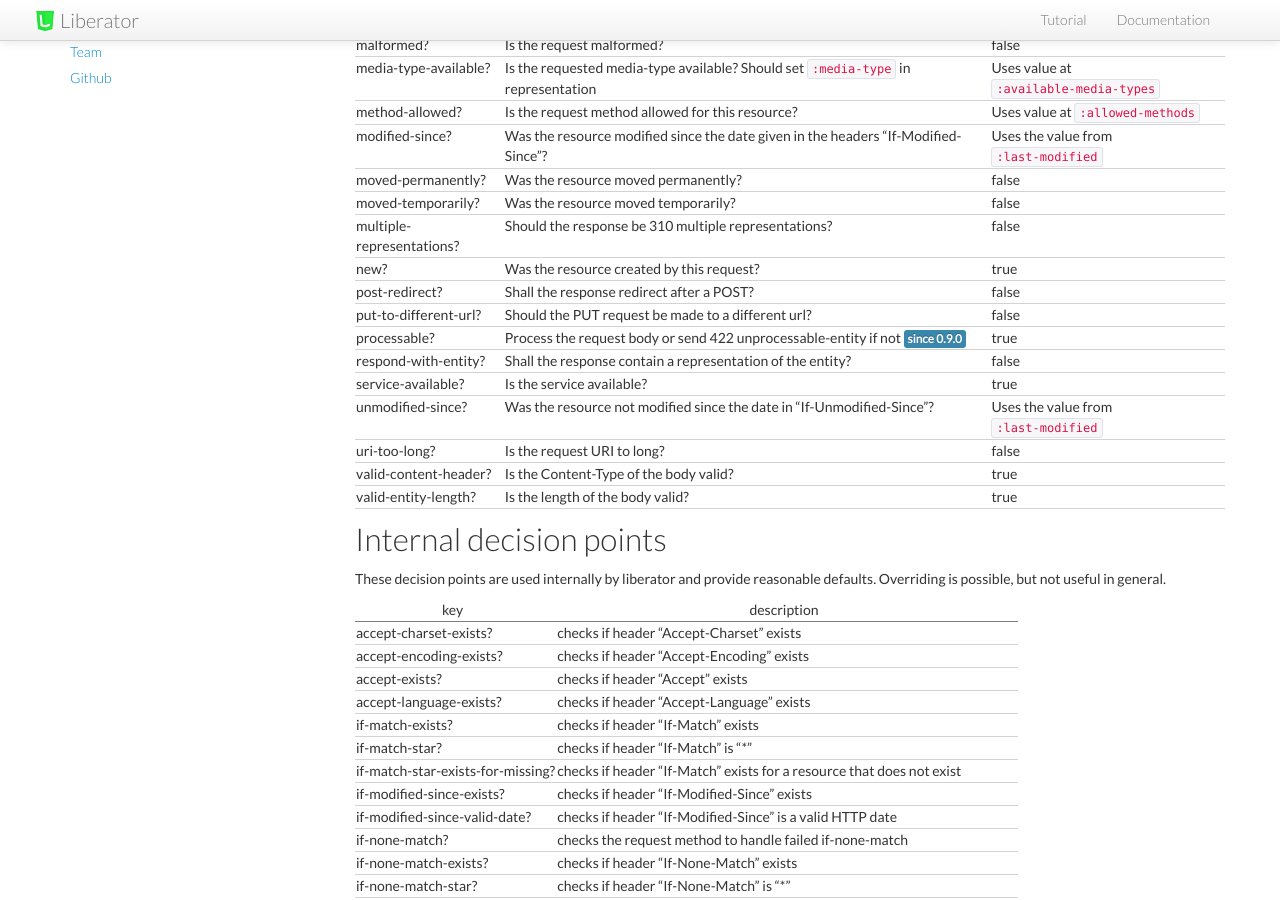
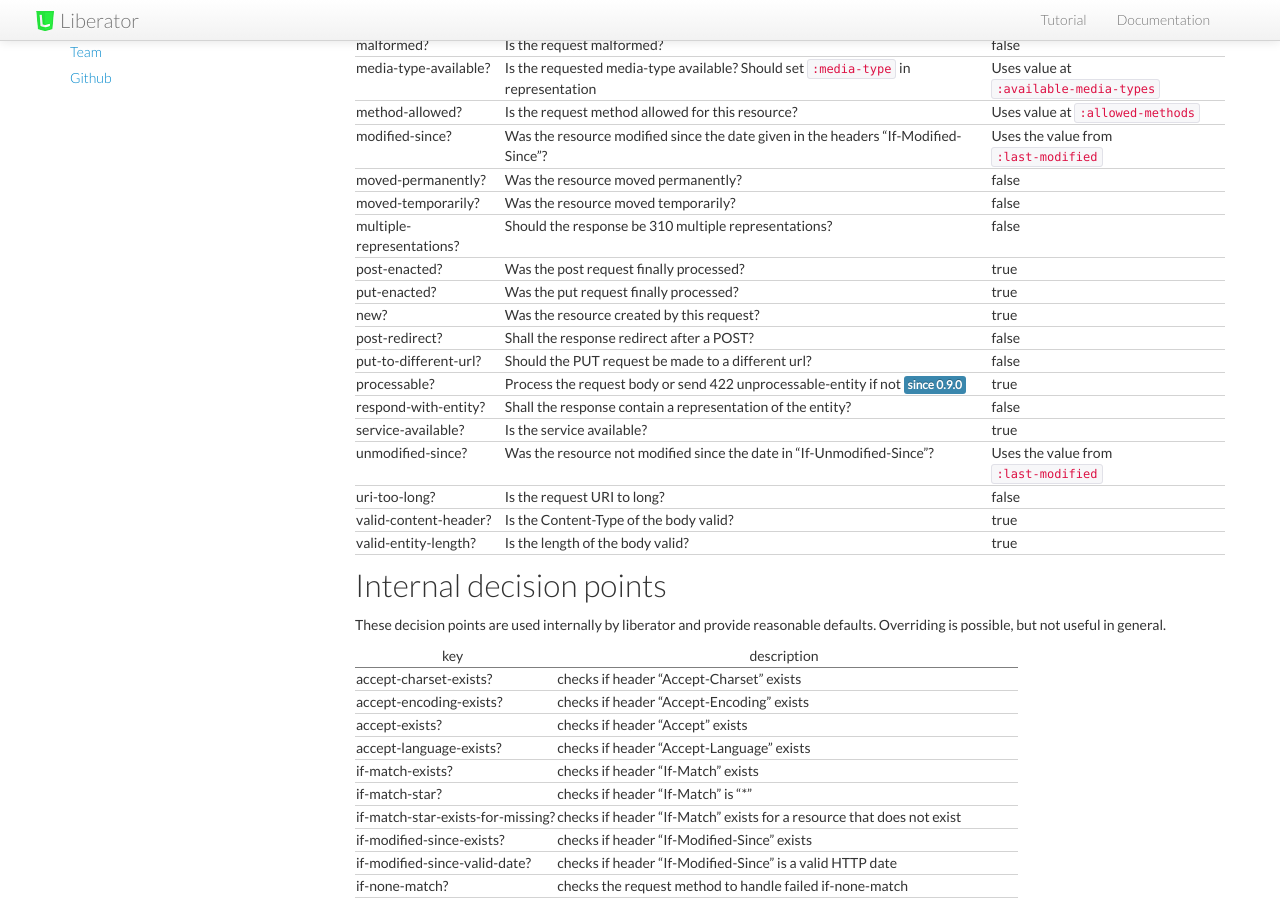
Before and after one commit to clojure-liberator/liberator, a Jekyll site: the page built from doc/decisions.md, in a window 1280 px wide and 900 px high, scrolled down 733 px. Built offline with Jekyll 4.4.1, drawn with Linux system fonts in a browser that asks for light colours; nearby versions of some CDN libraries.

Commit message:
adding documentation for post-enacted? and put-enacted?

`````diff
--- a/doc/decisions.md
+++ b/doc/decisions.md
@@ -38,10 +38,12 @@ modified-since?             | Was the resource modified since the date given in
 moved-permanently?          | Was the resource moved permanently?                                                                                           | false                                             |
 moved-temporarily?          | Was the resource moved temporarily?                                                                                           | false                                             |
 multiple-representations?   | Should the response be 310 multiple representations?                                                                          | false                                             |
+post-enacted?               | Was the post request finally processed?                                                                                       | true                                              |
+put-enacted?                | Was the put request finally processed?                                                                                        | true                                              |
 new?                        | Was the resource created by this request?                                                                                     | true                                              |
 post-redirect?              | Shall the response redirect after a POST?                                                                                     | false                                             |
 put-to-different-url?       | Should the PUT request be made to a different url?                                                                            | false                                             |
-processable?                | Process the request body or send 422 unprocessable-entity if not <span class="label label-info">since 0.9.0</span>                                                                                                                              | true                                              |
+processable?                | Process the request body or send 422 unprocessable-entity if not <span class="label label-info">since 0.9.0</span>            | true                                              |
 respond-with-entity?        | Shall the response contain a representation of the entity?                                                                    | false                                             |
 service-available?          | Is the service available?                                                                                                     | true                                              |
 unmodified-since?           | Was the resource not modified since the date in "If-Unmodified-Since"?                                                        | Uses the value from ````:last-modified````        |
`````
